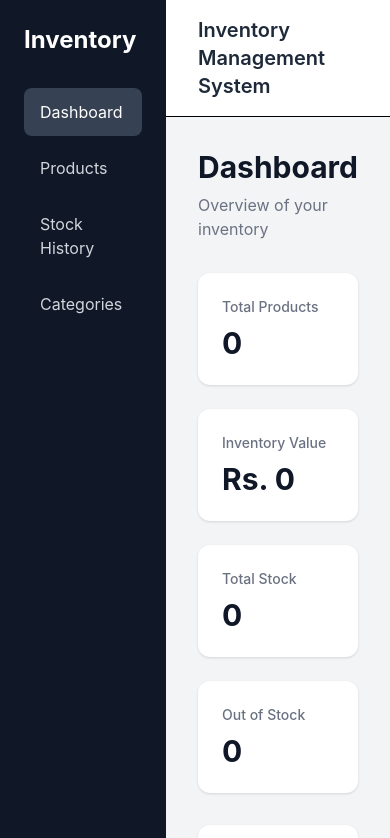
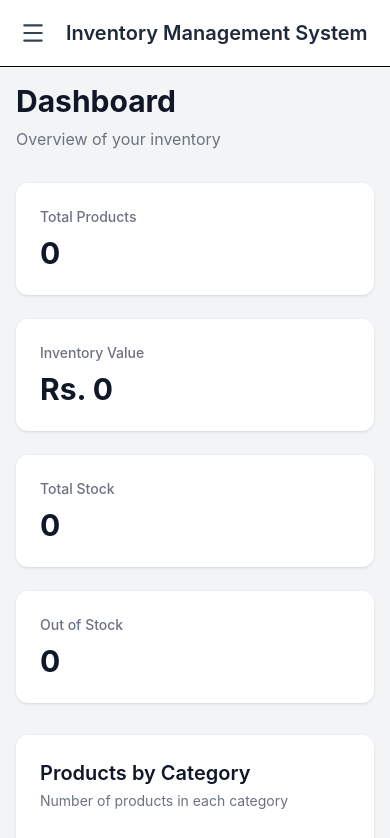
Before and after one commit to OshadiJayananda/inventory-management-system, a React (Vite) app: page /dashboard in a window 390 px wide. Shown: the top 838 px of the page. Built offline with nearby package versions, Linux system fonts and the light colour scheme.

Commit message:
feat: implement mobile navigation menu

```diff
--- a/src/components/AppLayout.tsx
+++ b/src/components/AppLayout.tsx
@@ -1,24 +1,59 @@
+import { useState } from "react";
 import { Outlet } from "react-router-dom";
+import { Menu, X } from "lucide-react";
 import Navigation from "./Navigation";
 
 const AppLayout = () => {
+  const [isMobileMenuOpen, setIsMobileMenuOpen] = useState(false);
+
   return (
     <div className="min-h-screen bg-gray-100">
       <div className="flex min-h-screen">
-        <aside className="w-64 bg-gray-900 p-6 text-white">
+        {isMobileMenuOpen && (
+          <button
+            type="button"
+            className="fixed inset-0 z-30 bg-black/50 lg:hidden"
+            aria-label="Close navigation menu"
+            onClick={() => setIsMobileMenuOpen(false)}
+          />
+        )}
+
+        <aside
+          className={`fixed inset-y-0 left-0 z-40 w-64 transform bg-gray-900 p-6 text-white transition-transform duration-200 lg:static lg:translate-x-0 ${
+            isMobileMenuOpen ? "translate-x-0" : "-translate-x-full"
+          }`}
+          aria-label="Main navigation"
+        >
+          <button
+            type="button"
+            className="absolute right-4 top-4 rounded p-1 text-gray-300 hover:bg-gray-800 hover:text-white lg:hidden"
+            aria-label="Close navigation menu"
+            onClick={() => setIsMobileMenuOpen(false)}
+          >
+            <X size={24} />
+          </button>
           <h1 className="mb-8 text-2xl font-bold">Inventory</h1>
 
-          <Navigation />
+          <Navigation onNavigate={() => setIsMobileMenuOpen(false)} />
         </aside>
 
-        <main className="flex-1">
-          <header className="border-b bg-white px-8 py-4">
+        <main className="min-w-0 flex-1">
+          <header className="sticky top-0 z-20 flex items-center gap-4 border-b bg-white px-4 py-4 sm:px-8">
+            <button
+              type="button"
+              className="rounded p-1 text-gray-700 hover:bg-gray-100 lg:hidden"
+              aria-label="Open navigation menu"
+              aria-expanded={isMobileMenuOpen}
+              onClick={() => setIsMobileMenuOpen(true)}
+            >
+              <Menu size={26} />
+            </button>
             <h2 className="text-xl font-semibold text-gray-800">
               Inventory Management System
             </h2>
           </header>
 
-          <section className="p-8">
+          <section className="p-4 sm:p-8">
             <Outlet />
           </section>
         </main>
--- a/src/components/Navigation.tsx
+++ b/src/components/Navigation.tsx
@@ -1,6 +1,10 @@
 import { NavLink } from "react-router-dom";
 
-const Navigation = () => {
+type NavigationProps = {
+  onNavigate?: () => void;
+};
+
+const Navigation = ({ onNavigate }: NavigationProps) => {
   const getLinkClassName = ({ isActive }: { isActive: boolean }) => {
     return `block rounded-lg px-4 py-3 ${
       isActive
@@ -11,19 +15,19 @@ const Navigation = () => {
 
   return (
     <nav className="space-y-2">
-      <NavLink to="/dashboard" className={getLinkClassName}>
+      <NavLink to="/dashboard" className={getLinkClassName} onClick={onNavigate}>
         Dashboard
       </NavLink>
 
-      <NavLink to="/products" className={getLinkClassName}>
+      <NavLink to="/products" className={getLinkClassName} onClick={onNavigate}>
         Products
       </NavLink>
 
-      <NavLink to="/stock-history" className={getLinkClassName}>
+      <NavLink to="/stock-history" className={getLinkClassName} onClick={onNavigate}>
         Stock History
       </NavLink>
 
-      <NavLink to="/categories" className={getLinkClassName}>
+      <NavLink to="/categories" className={getLinkClassName} onClick={onNavigate}>
         Categories
       </NavLink>
     </nav>
```
